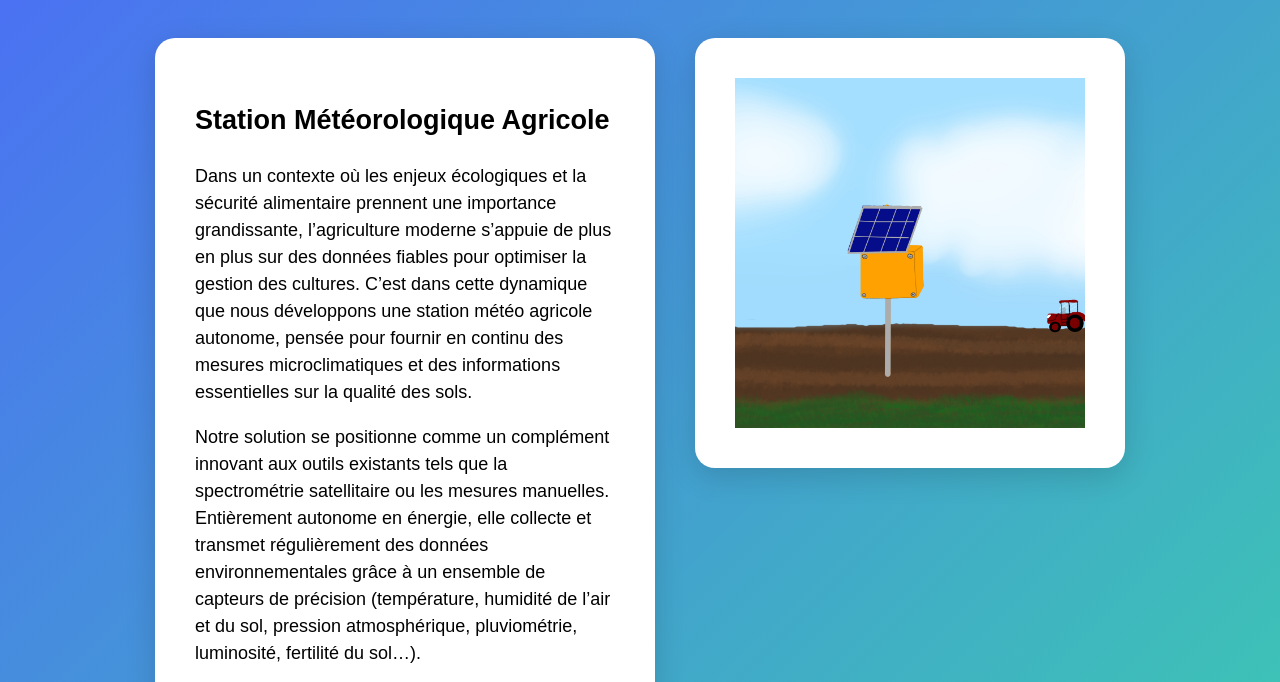
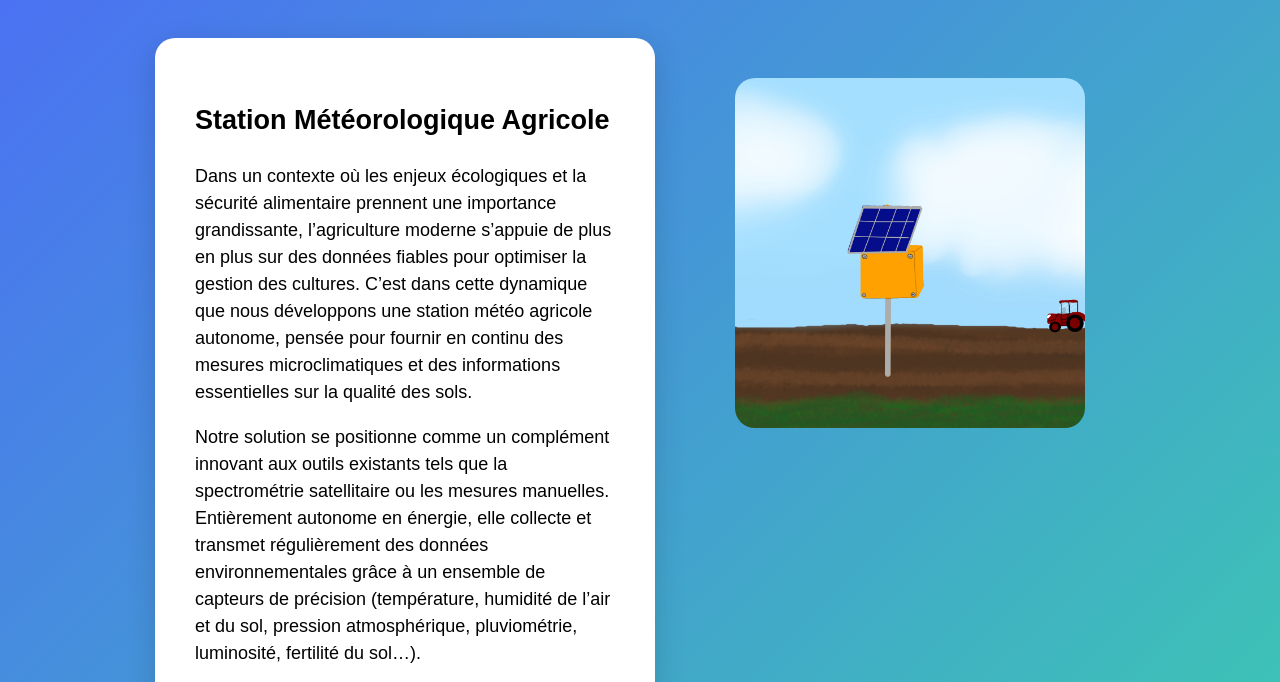
Before and after one commit to gsaillard/meteo-web, a plain HTML site: page htdocs/index.html in a window 1280 px wide. Shown: the part 82-764 px from the top of the page. Drawn offline with Linux system fonts and the light colour scheme.

Commit message:
Encore l'image tracteur

```diff
--- a/htdocs/style_index.css
+++ b/htdocs/style_index.css
@@ -19,17 +19,15 @@
     background: white;
     width: 350px;
     height: 350px;
-    border-radius: 20px;
-    box-shadow: 0 8px 30px rgba(0,0,0,0.15);
-
-    display: flex;
-    justify-content: center;
-    align-items: center;
-    overflow: hidden;
+    background: transparent;
+    box-shadow: none;
 }
 
 .card-image img {
     width: 100%;
     height: 100%;
     object-fit: cover;
+
+  border-radius: 20px;
+  display: block;
 }
```
